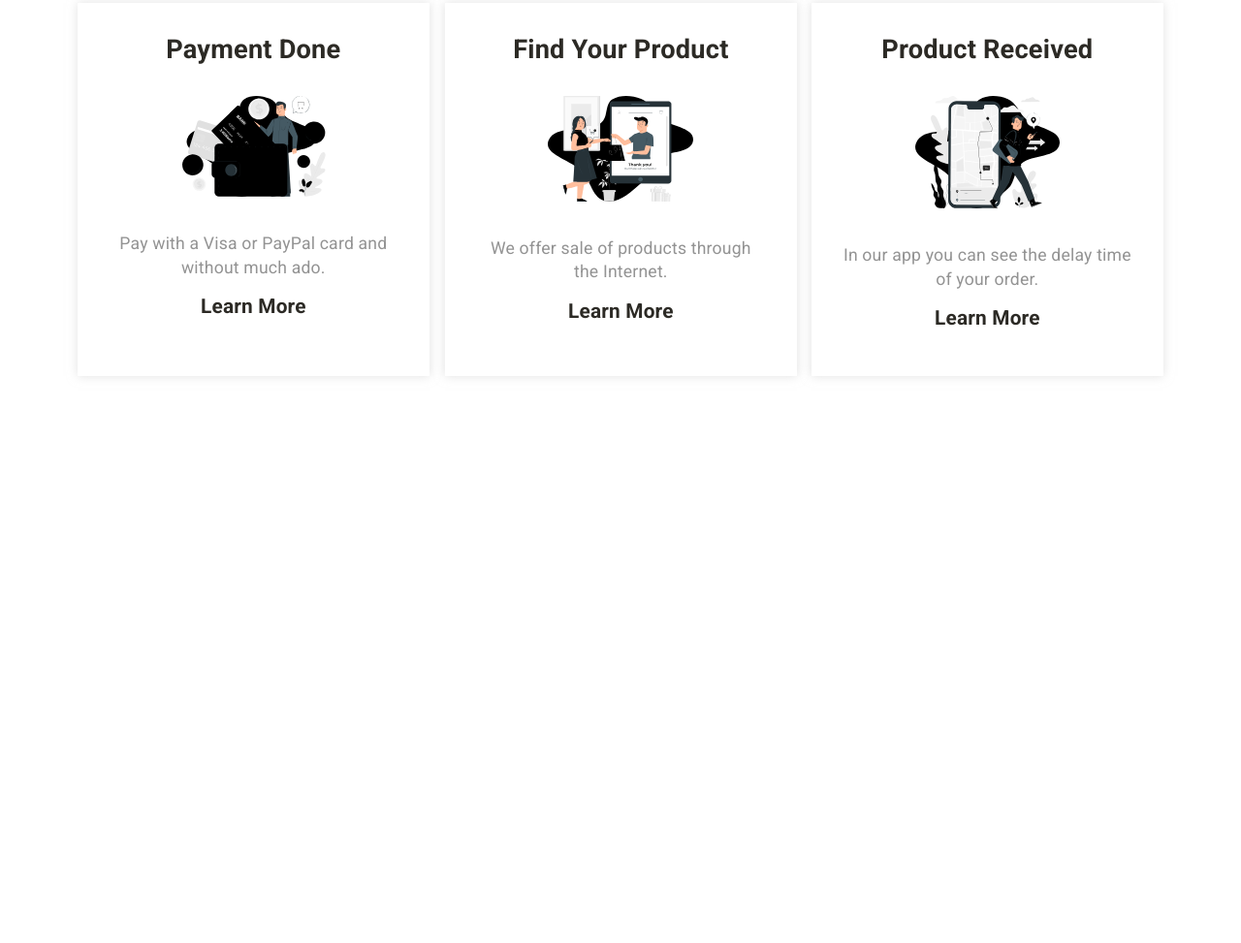
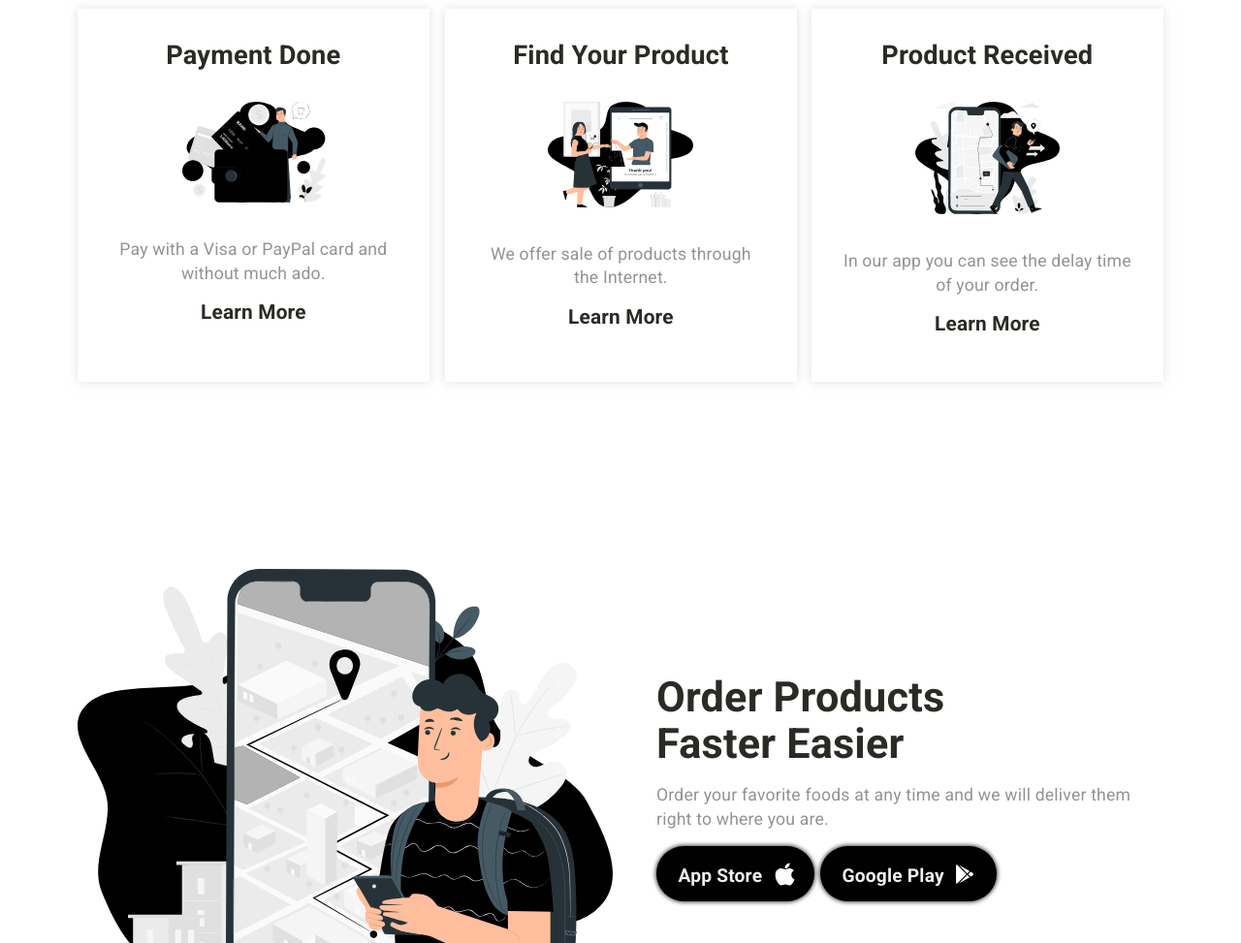
Before and after one commit to elghanbibadr/DeliveryWbsite, a website: page index.html in a window 1280 px wide. Shown: the part 1827-2800 px from the top of the page at 97% size. Drawn offline with nearby package versions, Linux system fonts and the light colour scheme.

Commit message:
app information section

```diff
--- a/assets/scss/partials/_btn.scss
+++ b/assets/scss/partials/_btn.scss
@@ -1,19 +1,19 @@
 .btn{
-    padding: 12px 1.2rem;
-    border-radius: 20px;
+    padding: 15px 1.4rem;
+    border-radius:30px;
     border: 0;
     outline: none;
-    font-weight: bold;
+    font-weight: 600;
     font-size: 1rem;
     text-transform: capitalize;
     cursor: pointer;
 }
 .btn--primary{
     background-color: $btnColor;
-    color:$textHeading;
-    box-shadow: 0 0  3px $btnColor;
+    color:#f0f0f0;
+    box-shadow: 0 0 4px 1px #444;
     transition: .4s linear;
     &:hover{
-        background-color:#f8d670;
+        background-color:#222;
     }
 }
--- a/assets/scss/partials/_generals.scss
+++ b/assets/scss/partials/_generals.scss
@@ -12,7 +12,7 @@ body{
     font-size: 1rem;
     letter-spacing: 0.2px;
     overflow-x: hidden;
-    height: 500vh;
+    height: 700vh;
 }
 
 ul{
--- a/assets/scss/partials/_grid.scss
+++ b/assets/scss/partials/_grid.scss
@@ -12,9 +12,11 @@
 
         @include desktopLarge{
             grid-template-columns: 1fr 1fr 1fr;
+            grid-template-rows: none;
         }
     }
     .grid--cls5{
         grid-template-columns: repeat(5,1fr);
+
     }
 }
--- a/assets/scss/partials/_home.scss
+++ b/assets/scss/partials/_home.scss
@@ -10,7 +10,7 @@ main{
     }
 }
 
-.home,.about,.security{
+.home,.about,.security,.app{
     margin-top: 4rem;
     &__img{
         width: 100%;
--- /dev/null
+++ b/assets/scss/partials/_services.scss
@@ -0,0 +1,45 @@
+.services{
+    margin-top: 4rem;
+
+    h1{
+        margin-top: 6rem;
+        margin-bottom: 3rem;
+        // @include desktop{
+        //     margin-top: 8rem;
+        // }
+    }
+    text-align: center;
+    &__card{
+        margin: 2rem;
+       width: 70%;
+       margin-inline: auto;
+       @include desktop{
+           width: 80%;
+       }
+       @include desktopLarge{
+           width: 100%;
+       }
+       box-shadow: $box-shadow;
+       padding: 2rem ;
+    }
+    &__img{
+          width: 50%;
+          margin-block: 2rem;
+    }
+    &__more-info{
+        margin-block: 1rem;
+        cursor: pointer;
+    }
+    .last{
+        @include desktop{
+            width: 40%;
+
+        }
+        @include desktopLarge{
+            width: 100%;
+            grid-column: span 1;
+        }
+        grid-column: span 2;
+    }
+
+}
--- a/assets/scss/partials/_variabels.scss
+++ b/assets/scss/partials/_variabels.scss
@@ -4,7 +4,7 @@
 
 $textColor:#939393;
 $textHeading:#2c2a25;
-$btnColor:#fdcb35;
+$btnColor:#000;
 $footerBg:#fee59a;
 $tablette:480px;
 $desktop:800px;
--- a/assets/scss/style.scss
+++ b/assets/scss/style.scss
@@ -7,48 +7,30 @@
 @import './partials/nav';
 @import './partials/home';
 @import './partials/about+security';
-.services{
-    margin-top: 4rem;
-
-    h1{
-        margin-top: 6rem;
-        margin-bottom: 3rem;
-        // @include desktop{
-        //     margin-top: 8rem;
-        // }
+@import "./partials/services";
+.app{
+    margin-top: 10rem;
+    &__img{
+        grid-area: 1/1/1/2 !important;
     }
-    text-align: center;
-    &__card{
-        margin: 2rem;
-       width: 70%;
-       margin-inline: auto;
-       @include desktop{
-           width: 80%;
-       }
-       @include desktopLarge{
-           width: 100%;
-       }
-       box-shadow: $box-shadow;
-       padding: 2rem ;
-    }
-    &__img{
-          width: 50%;
-          margin-block: 2rem;
-    }
-    &__more-info{
-        margin-block: 1rem;
-        cursor: pointer;
-    }
-    .last{
-        @include desktop{
-            width: 40%;
+    &__btns{
+        display: flex;
+        img{
+            height: 22px;
+            margin-left: 10px;
+             position: relative;
+             top: 0.2rem;
+            transform: scale(1.2);
 
         }
-        @include desktopLarge{
-            width: 100%;
-            grid-column: span 1;
+    }
+     &__btn{
+     font-size: 1.2rem;
+     }
+    .googlePlay{
+        margin-left: 6px;
+        img{
+            transform: scale(0.9);
         }
-        grid-column: span 2;
     }
-
 }
--- a/index.html
+++ b/index.html
@@ -96,8 +96,17 @@
             </section>
 
             <!--=============== APP ===============-->
-            <section class="app section container">
-
+            <section class="app grid grid--cls2 section container">
+                <img src="/assets/img/app-ilustration.svg" class="app__img" data-aos="flip-up">
+                <div class="app__content" data-aos="flip-up">
+                    <h1 class="app__title">order products <br> faster easier</h1>
+                    <p class="app__desc">Order your favorite foods at any time and we will deliver them right to where you are.
+                   </p>
+                   <div class="app__btns">
+                       <div class="appleStore app__btn btn btn--primary"><span>app store </span> <img src="/assets/img/apple-brands.svg"></div>
+                       <div class="googlePlay app__btn btn btn--primary"><span>Google Play</span><img src="/assets/img/google-play-brands.svg"></div>
+                    </div>
+                </div>
             </section>
 
             <!--=============== CONTACT US ===============-->
```
Also changed, not shown: assets/img/apple-brands.svg (added), assets/img/google-play-brands.svg (added), assets/scss/style.css, 1 other file.
